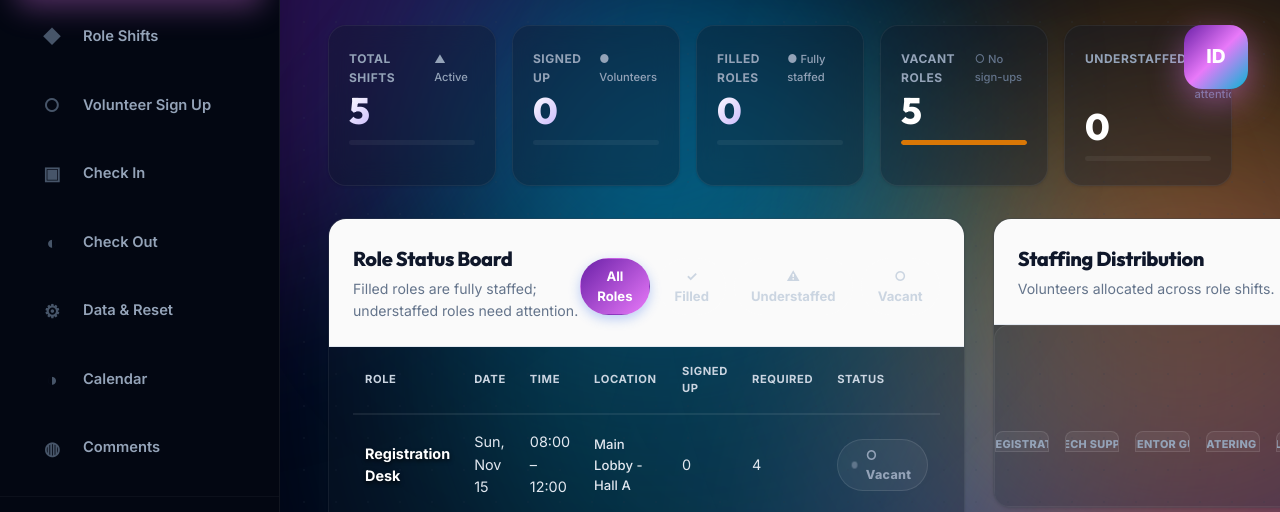
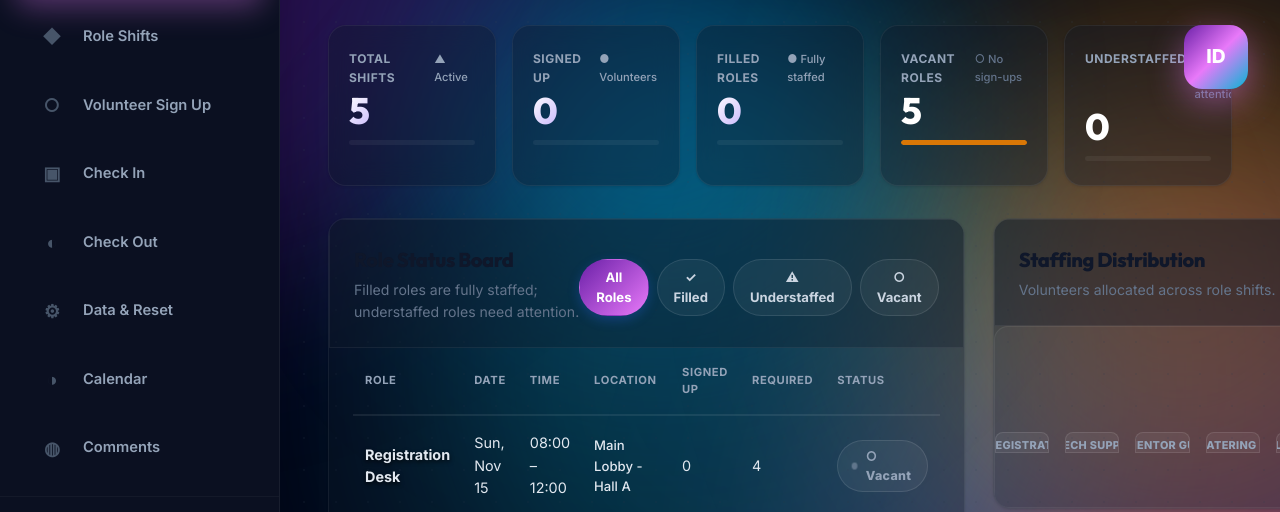
Before and after one commit to Sriramx0-0x/Owasp-vibe-coding, a plain HTML site: page index.html in a window 1280 px wide. Shown: the part 218-730 px from the top of the page. Drawn offline with Linux system fonts and the light colour scheme.

Commit message:
fix: nuclear flicker fix - all backgrounds transparent, no background transitions anywhere

```diff
--- a/css/style.css
+++ b/css/style.css
@@ -2106,3 +2106,170 @@ table tr:hover td,
   background: transparent !important;
   transition: opacity 0.4s ease, transform 0.4s ease !important;
 }
+
+
+/* ============ NUCLEAR FLICKER FIX - Remove ALL background transitions ============ */
+
+/* Remove ALL transition on background-color for everything */
+*, *::before, *::after {
+  transition-property: transform, opacity, box-shadow, border-color, color !important;
+  transition-property: transform, opacity, box-shadow, border-color !important;
+}
+
+/* Force all tables to transparent */
+table,
+.table-wrap,
+.table-wrap table,
+.table-wrap tr,
+.table-wrap td,
+.table-wrap th,
+#shiftsTable table,
+#shiftsTable tr,
+#shiftsTable td,
+#shiftsTable th,
+#statusTable table,
+#statusTable tr,
+#statusTable td,
+#statusTable th {
+  background: transparent !important;
+  background-color: transparent !important;
+  transition: none !important;
+}
+
+/* Force all cards to transparent dark */
+.card,
+.card-body,
+.card-header,
+.card-footer {
+  background: rgba(15, 23, 42, 0.3) !important;
+  background-color: rgba(15, 23, 42, 0.3) !important;
+  border: 1px solid rgba(255,255,255,0.06) !important;
+  transition: none !important;
+}
+
+.card:hover {
+  background: rgba(15, 23, 42, 0.4) !important;
+  border-color: rgba(255,255,255,0.12) !important;
+}
+
+/* Stat cards */
+.stat-card {
+  background: rgba(15, 23, 42, 0.35) !important;
+  background-color: rgba(15, 23, 42, 0.35) !important;
+  border: 1px solid rgba(255,255,255,0.06) !important;
+  transition: none !important;
+}
+
+.stat-card:hover {
+  background: rgba(15, 23, 42, 0.45) !important;
+}
+
+/* All table headers - no white */
+table th,
+.table-wrap th,
+#shiftsTable th,
+#statusTable th,
+.card .table-wrap th {
+  background: transparent !important;
+  background-color: transparent !important;
+  color: #94a3b8 !important;
+  border-color: rgba(255,255,255,0.08) !important;
+  transition: none !important;
+}
+
+/* All table cells - no white */
+table td,
+.table-wrap td,
+#shiftsTable td,
+#statusTable td,
+.card .table-wrap td {
+  background: transparent !important;
+  background-color: transparent !important;
+  color: #e2e8f0 !important;
+  border-color: rgba(255,255,255,0.06) !important;
+  transition: none !important;
+}
+
+/* Table rows - no white */
+table tr,
+.table-wrap tr,
+#shiftsTable tr,
+#statusTable tr,
+.card .table-wrap tr {
+  background: transparent !important;
+  background-color: transparent !important;
+  transition: none !important;
+}
+
+table tr:hover,
+.table-wrap tr:hover,
+#shiftsTable tr:hover,
+#statusTable tr:hover {
+  background: rgba(255,255,255,0.02) !important;
+  transition: none !important;
+}
+
+/* Views - transparent */
+.view {
+  background: transparent !important;
+  background-color: transparent !important;
+  transition: opacity 0.4s ease, transform 0.4s ease !important;
+}
+
+.view.reveal {
+  background: transparent !important;
+}
+
+/* Modals - transparent dark */
+.modal-panel,
+.modal-backdrop {
+  background: rgba(15, 23, 42, 0.9) !important;
+  background-color: rgba(15, 23, 42, 0.9) !important;
+  transition: none !important;
+}
+
+.modal-header {
+  background: rgba(255,255,255,0.03) !important;
+  border-bottom: 1px solid rgba(255,255,255,0.08) !important;
+}
+
+/* Stat cards */
+.stat-card {
+  background: rgba(15, 23, 42, 0.35) !important;
+  border: 1px solid rgba(255,255,255,0.06) !important;
+}
+
+/* Toast */
+.toast {
+  background: rgba(15, 23, 42, 0.9) !important;
+  border: 1px solid rgba(255,255,255,0.08) !important;
+}
+
+/* Sidebar - solid dark */
+.sidebar {
+  background: #0b1021 !important;
+  background-color: #0b1021 !important;
+}
+
+/* Topbar - transparent dark */
+.topbar {
+  background: rgba(3, 7, 18, 0.8) !important;
+  backdrop-filter: blur(12px) !important;
+}
+
+/* Page - transparent */
+.page {
+  background: transparent !important;
+  background-color: transparent !important;
+}
+
+/* Body - dark */
+body {
+  background: #020617 !important;
+  background-color: #020617 !important;
+}
+
+html {
+  background: #020617 !important;
+  background-color: #020617 !important;
+}
```
